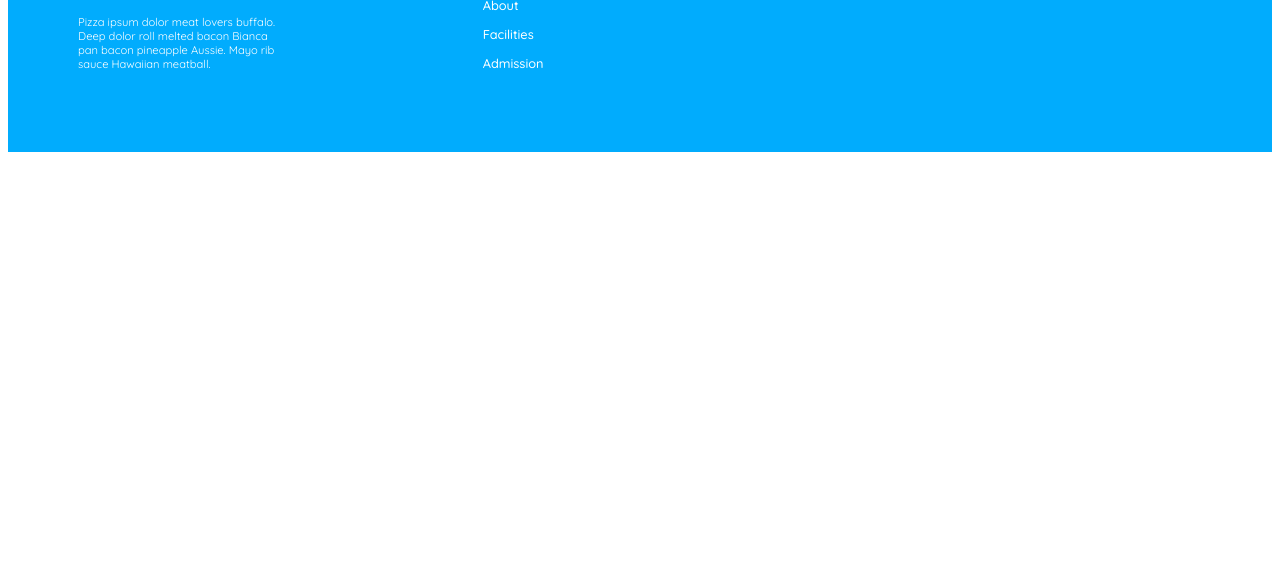
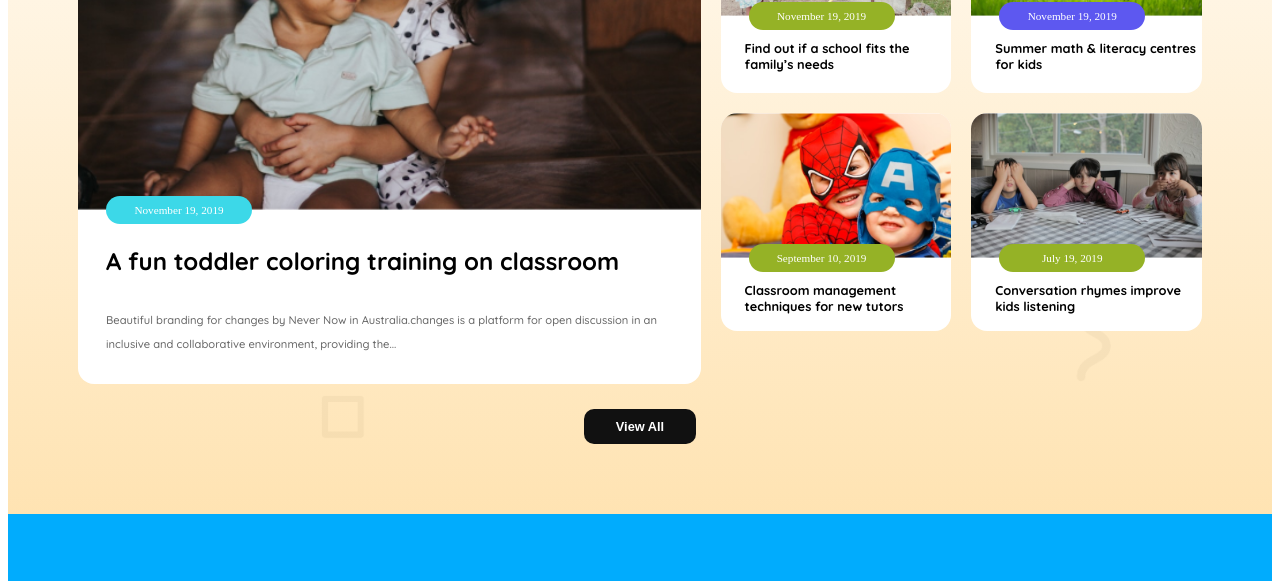
Before and after one commit to jannat0924/Kids_Education, a plain HTML site: page index.html in a window 1280 px wide. Shown: the part 1693-2274 px from the top of the page. Before the commit the page ends 1853 px from the top, so only its background shows below. Drawn offline with Linux system fonts and the light colour scheme.

Commit message:
stories commit

```diff
--- a/index.html
+++ b/index.html
@@ -80,8 +80,44 @@ mu sdis parturient</p>
 </div>
     </section>
 
-    <section class="stories">
+    <section class="our-stories">
     <h2 class="curriculum-title">Our Stories</h2>
+    <div class="stories flex">
+        <div class="story-first story-card hide">
+            <img src="assets/story-1.png" alt="">
+            <p class="date sky-blue">November 19, 2019</p>
+            <h4 class="story-title">A fun toddler coloring training on classroom</h4>
+            <p class="story-description">Beautiful branding for changes by Never Now in Australia.changes is a platform for open discussion in an inclusive and collaborative environment, providing the...</p>
+        </div>
+        <div class="story-second">
+            <div class="each-story story-card">
+            <img src="assets/story-2.png" alt="">
+            <p class="date green">November 19, 2019</p>
+            <h4 class="stories-title">Find out if a school fits the family’s needs</h4>
+
+        </div>
+        <div class="each-story story-card">
+            <img src="assets/story-3.png" alt="">
+            <p class="date beguni">November 19, 2019</p>
+            <h4 class="stories-title">Summer math & literacy centres for kids</h4>
+        </div>
+        <div class="each-story story-card">
+            <img src="assets/story-4.png" alt="">
+            <p class="date green">September 10, 2019</p>
+            <h4 class="stories-title">Classroom management techniques for new tutors</h4>
+
+        </div>
+        <div class="each-story story-card">
+            <img src="assets/story-5.png" alt="">
+            <p class="date green">July 19, 2019</p>
+            <h4 class="stories-title">Conversation rhymes improve kids listening</h4>
+
+        </div>
+        </div>
+    </div>
+    <div class="story-btn flex">
+         <button class="student-btn">View All</button>
+    </div>
     </section>
     </main>
     <footer >
--- a/style/style.css
+++ b/style/style.css
@@ -177,6 +177,83 @@ background: rgb(254, 163, 1);
 padding: 10px;
 border: none;
 }
+.our-stories{
+    background: url(image),linear-gradient(0.00deg, rgba(254, 163, 1, 0.3),rgba(255, 255, 255, 0.3) 100%);
+    padding-bottom: 70px;
+
+}
+
+.stories img{
+    width: 100%;
+    border-radius: 16px 16px 0px 0px;
+}
+.stories{
+    margin-left: 70px;
+    margin-right: 70px;
+    gap: 20px;
+    justify-content: space-between;
+    align-items: center;
+    padding-bottom: 20px;
+
+}
+.story-card{
+    border-radius: 16px;
+    background: rgb(255, 255, 255);
+}
+.story-second{
+    display: grid;
+    grid-template-columns: repeat(2,1fr);
+    grid-template-rows: repeat(2,1fr);
+    gap: 20px;
+}
+.story-title{
+font-size: 1.5rem;
+font-weight: 700;
+text-align: left;
+margin-left: 28px;
+}
+.stories-title{
+font-size: 0.8rem;
+font-weight: 700;
+text-align: left;
+margin-left: 24px;
+margin-top: 20px;
+}
+.date{
+   color: rgb(255, 255, 255);
+font-family: Raleway;
+font-size:0.7rem;
+font-weight: 500;
+text-align: center;
+border-radius: 47.93px;
+padding: 8px;
+width: 130px;
+margin-left:28px ;
+margin-top: -18px;
+position: absolute;
+}
+.sky-blue{
+    background: rgb(60, 216, 232);
+}
+.beguni{
+  background: rgb(93, 88, 240);
+}
+.green{
+    background: rgb(149, 178, 38);
+}
+.story-description{
+    color: rgb(102, 102, 102);
+font-size: 0.7rem;
+font-weight: 500;
+line-height: 1.5rem;
+text-align: left;
+margin: 28px;
+}
+
+.story-btn{
+ justify-content: center;
+}
+
 footer{
 background-color:  rgb(1, 172, 253);
 color: white;
@@ -263,7 +340,27 @@ text-align: center;
     width: 90%;
     padding-left: 30px;
 
+}
+.our-stories{
+    padding-bottom: 20px;
+}
+.story-second{
+    display: grid;
+    grid-template-columns: repeat(2,1fr);
+    grid-template-rows: repeat(3,1fr);
+    gap: 20px;
+}
+.date{
+    width: 90px;
+    margin-left: 7px;
+       margin-right: 7px;
 
+}
+.story-btn{
+    margin-top: 0px;
+}
+.story-first{
+    width: 0px;
 }
 
 }
```
